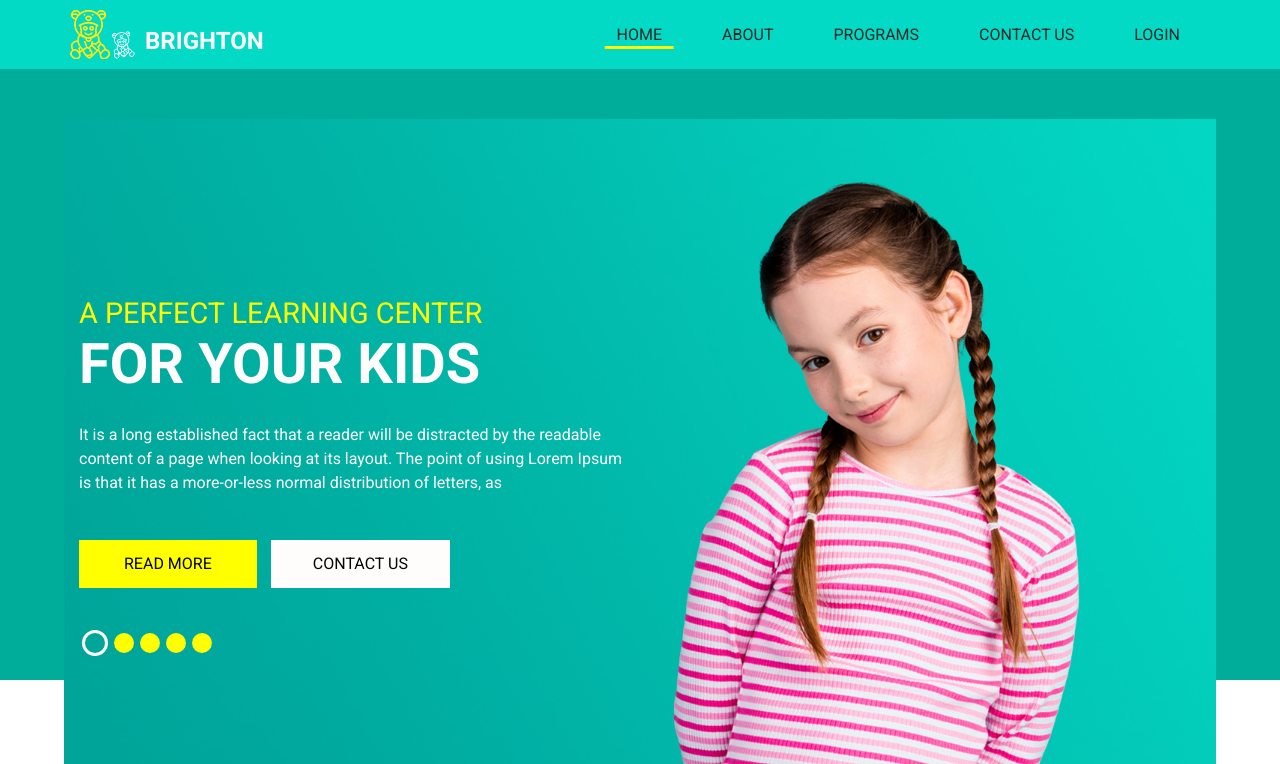
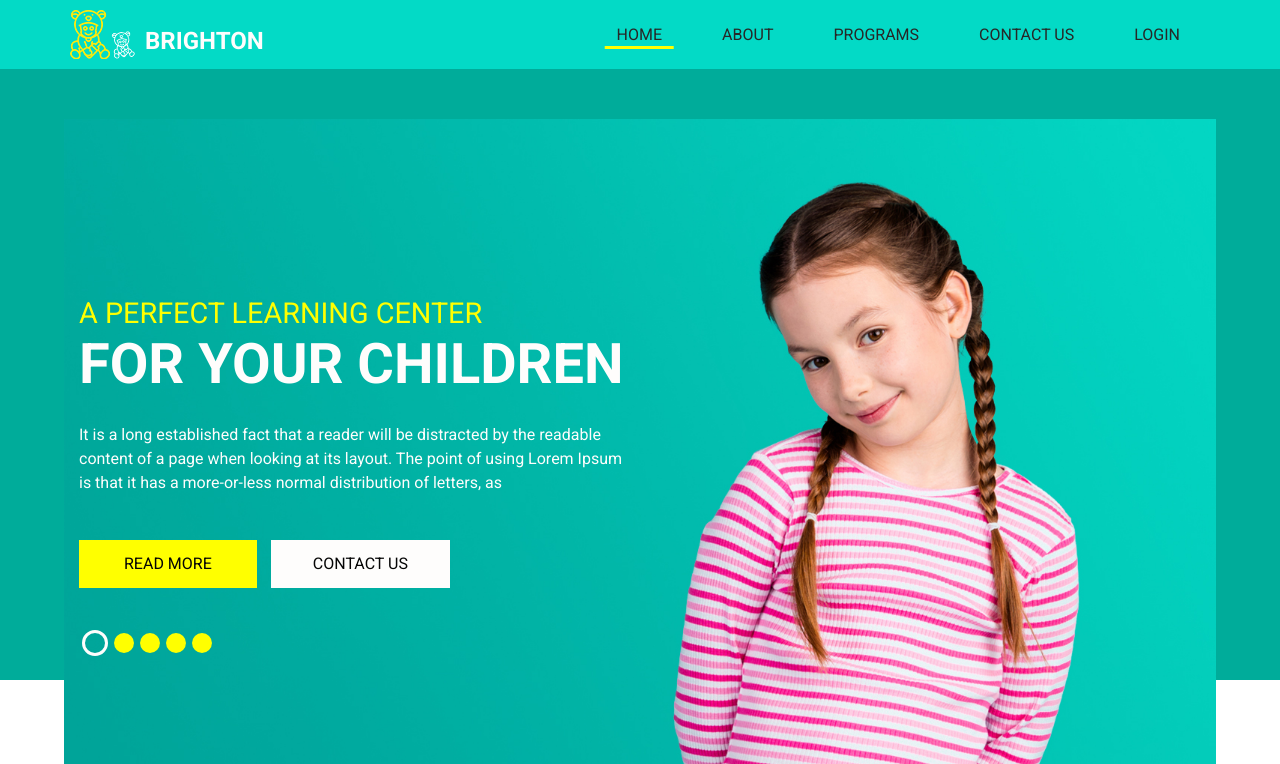
Before and after one commit to josephLee2022/ISamsDB, a PHP site: page / in a window 1280 px wide. Shown: the top 764 px of the page. Run offline with PHP 8.4, Linux system fonts and the light colour scheme; some libraries are stand-ins or nearby versions.

Commit message:
Update index page

```diff
--- a/src/index.php
+++ b/src/index.php
@@ -26,7 +26,7 @@ include('_front-header.php')
                     <h1>
                       A Perfect Learning Center <br />
                       <span>
-                        For Your Kids
+                        For Your Children
                       </span>
                     </h1>
                     <p>
```
